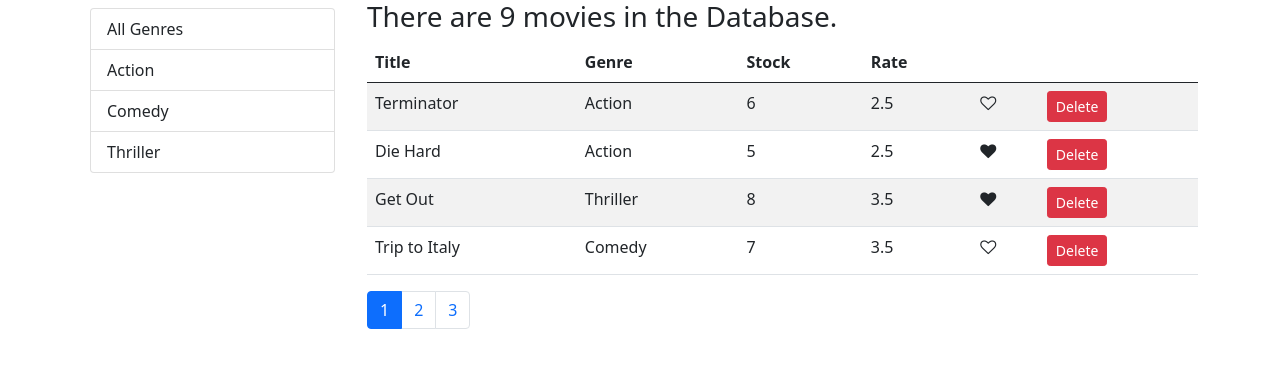
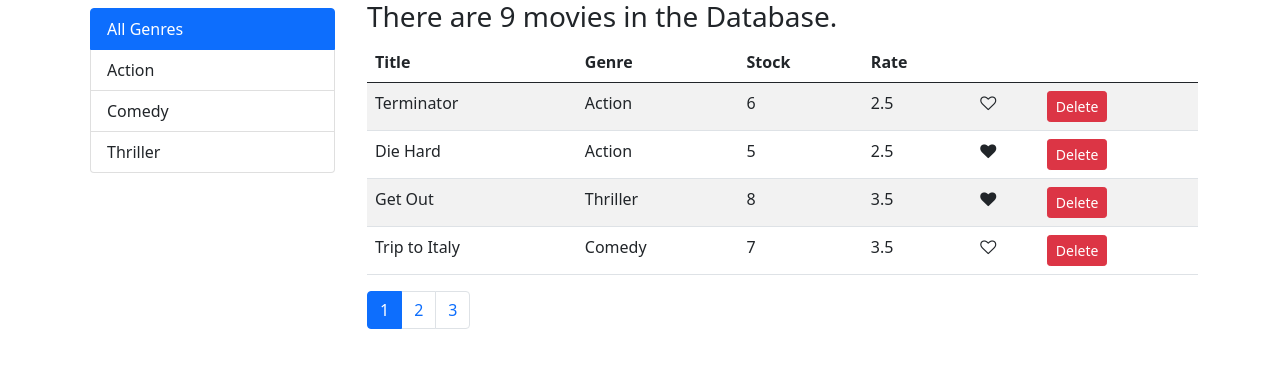
Before and after one commit to SKeerthi02/React-Vidly, a React (Create React App) app: page /movies in a window 1280 px wide. Shown: the top 368 px of the page. Built offline with nearby package versions, Linux system fonts and the light colour scheme.

Commit message:
adding filters based on genres

```diff
--- a/src/components/common/listGroup.jsx
+++ b/src/components/common/listGroup.jsx
@@ -3,14 +3,14 @@ import React, {Component} from 'react';
 
 class ListGroup extends Component {
     render() {
-        const {valueProperty, keyProperty, genres} = this.props
+        const {valueProperty, keyProperty, genres, onItemSelect, selectedGenre} = this.props
         return (
             <div className="m2">
                 <ul className="list-group m-2">
-                    <li  className="list-group-item">All Genres</li>
+                    <li  onClick={()=>onItemSelect("")} className={selectedGenre? "list-group-item": "list-group-item active"}>All Genres</li>
                     {genres.map(genre =>
-                        <li key={genre[keyProperty]}
-                            className="list-group-item">
+                        <li onClick={()=>onItemSelect(genre)} key={genre[keyProperty]}
+                            className={selectedGenre === genre? "list-group-item active":"list-group-item"}>
                             {genre[valueProperty]}
                         </li>)}
                 </ul>
--- a/src/components/movies.jsx
+++ b/src/components/movies.jsx
@@ -11,6 +11,7 @@ class Movies extends Component {
     state = {
         movies : [],
         genres: [],
+        selectedGenre:"",
         pageSize: 4,
         currentPage: 1,
     }
@@ -37,20 +38,23 @@ class Movies extends Component {
     };
 
     handleGenreSelect = genre =>{
-        console.log(genre)
+       this.setState({selectedGenre: genre})
     }
     render() {
         console.log(this.state.movies.length)
-        const {pageSize, currentPage, movies: allMovies, genres } = this.state;
-        const movies = paginate(allMovies, currentPage, pageSize)
+        const {pageSize, currentPage, movies: allMovies, genres, selectedGenre } = this.state;
+
+        const filteredMovie = selectedGenre ? allMovies.filter(movie => movie.genre._id === selectedGenre._id) : allMovies;
+
+        const movies = paginate(filteredMovie, currentPage, pageSize)
         return (
             <div className="row">
                 <div className="col-3">
-                    <ListGroup genres={genres} onItemSelect={this.handleGenreSelect}/>
+                    <ListGroup genres={genres} onItemSelect={this.handleGenreSelect} selectedGenre={selectedGenre}/>
                 </div>
                 <div className="col">
                     <div className="example-container">
-                        <h3>There are {this.getTotalMovies()} movies in the Database.</h3>
+                        <h3>There are {filteredMovie.length} movies in the Database.</h3>
                     </div>
                     <table className="table table-striped">
                         <thead>
@@ -77,7 +81,7 @@ class Movies extends Component {
                         </tbody>
                     </table>
                     <PaginationComponent
-                        totalCount = {this.state.movies.length}
+                        totalCount = {filteredMovie.length}
                         pageSize ={pageSize}
                         currentPage = {currentPage}
                         onPageChange = {this.handlePageChange}
@@ -87,11 +91,6 @@ class Movies extends Component {
             </div>
         );
     }
-
-    getTotalMovies(){
-        return this.state.movies.length;
-    }
-
 }
 
 export default Movies;
```
